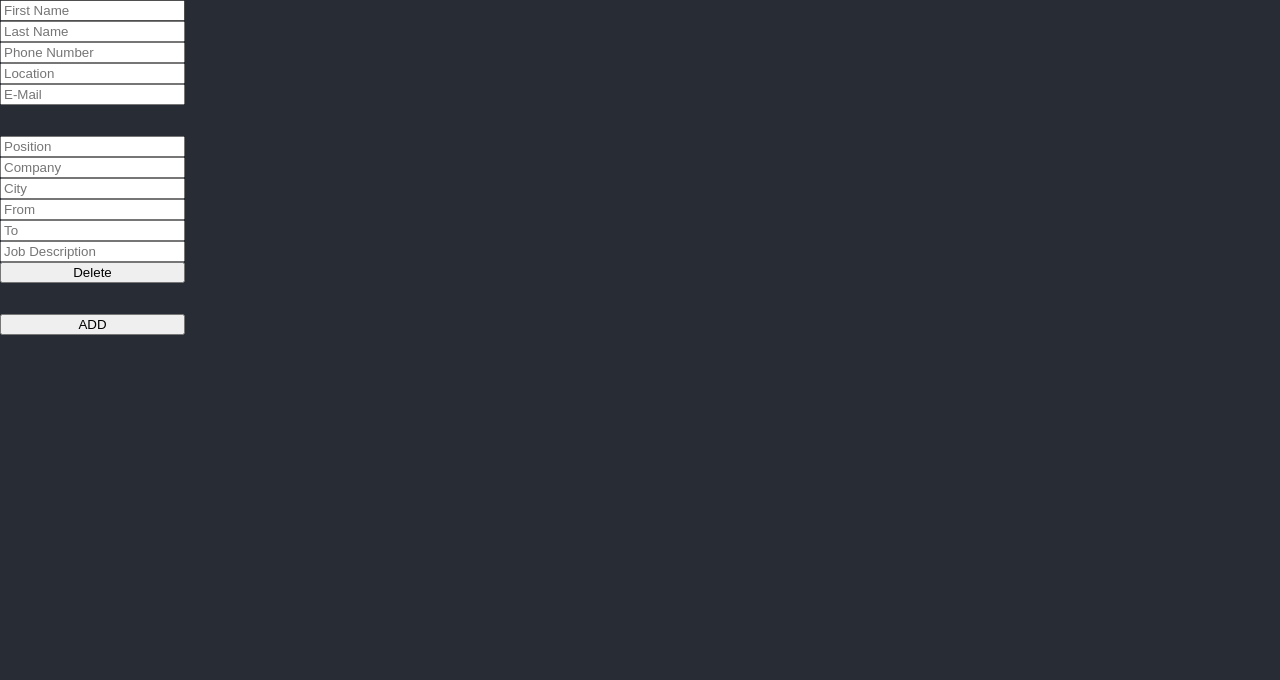
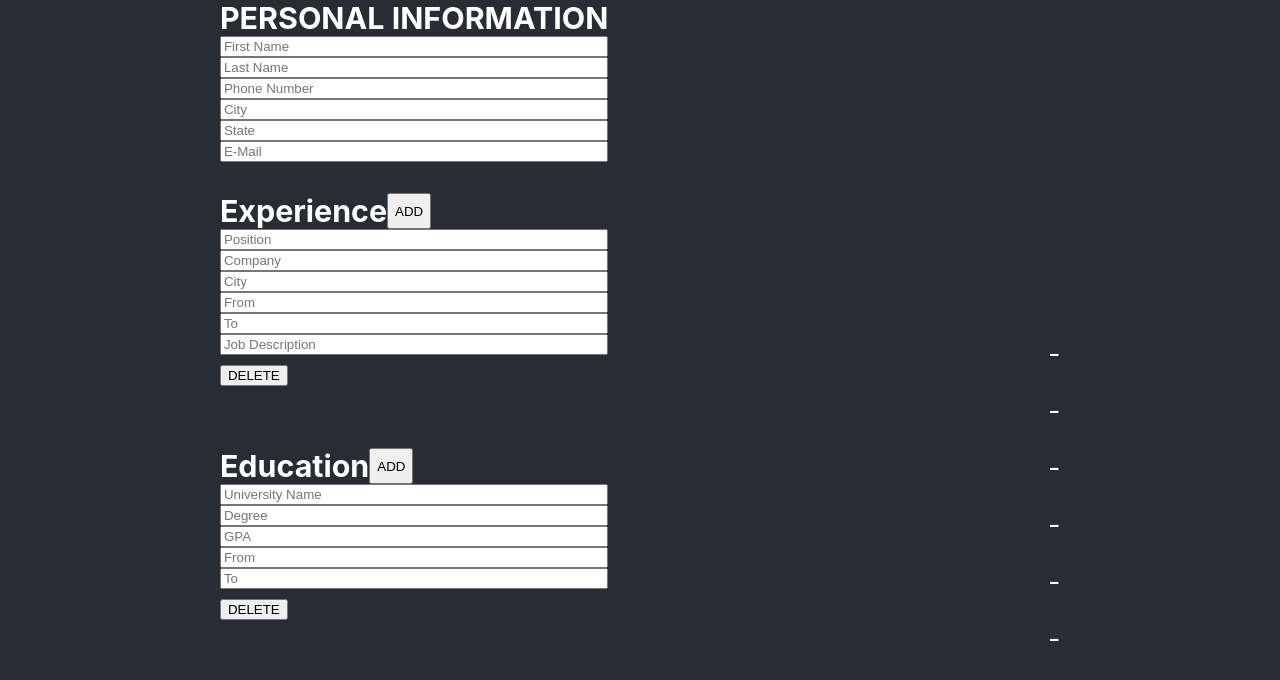
Before and after one commit to LordAdhaar/Resume-Creator, a React (Create React App) app in the folder resume-creator/: page / in a window 1280 px wide. Shown: the top 680 px of the page. Built offline with nearby package versions, Linux system fonts and the light colour scheme.

Commit message:
add all the form components, working personal information resume component

```diff
--- a/resume-creator/src/App.css
+++ b/resume-creator/src/App.css
@@ -1,7 +1,30 @@
-/*@media (prefers-reduced-motion: no-preference) {
+@media (prefers-reduced-motion: no-preference) {
   .App-logo {
     animation: App-logo-spin infinite 20s linear;
   }
+}
+
+.container{
+  background-color: #282c34;
+  min-height: 100vh;
+  display: flex;
+  align-items: flex-start;
+  justify-content: space-around;
+  font-size: calc(10px + 2vmin);
+  color: white;
+}
+
+.personalInfo,.educationForm,.experienceForm{
+  display: flex;
+  flex-direction: column;
+}
+
+.jobHeader, .eduHeader{
+  display: flex;
+}
+
+h3{
+  margin: 0px;
 }
 
 .App-link {
@@ -16,30 +39,3 @@
     transform: rotate(360deg);
   }
 }
-*/
-
-.Container {
-  background-color: #282c34;
-  min-height: 100vh;
-  display: flex;
-  flex-direction: column;
-  align-items: flex-start;
-  justify-content: flex-start;
-  font-size: calc(10px + 2vmin);
-  color: white;
-}
-
-.personalInfo{
-  display: flex;
-  flex-direction: column;
-}
-
-.jobContainer{
-  display: flex;
-  flex-direction: column;
-}
-
-.jobInfo{
-  display: flex;
-  flex-direction: column;
-}
--- a/resume-creator/src/App.js
+++ b/resume-creator/src/App.js
@@ -1,60 +1,98 @@
+import './App.css';
+import PersonalInfoForm from "./Components/PersonalInfoForm"
+import ExperienceForm from "./Components/ExperienceForm"
+import EducationForm from "./Components/EducationForm"
 import { useState } from 'react';
-import './App.css';
-import Experience from "./Experience";
 import uniqid from "uniqid";
+import PersonalInfo from "./Components/PersonalInfo"
+import ExperienceInfo from "./Components/ExperienceInfo";
+
 
 function App() {
 
-  const [firstName,setFirstName] = useState("");
-  const [lastName,setLastName] = useState("")
-  const [phone,setPhone] = useState("")
-  const [location,setLocation] = useState("")
-  const [email,setEmail] = useState("")
+  const [jobArr, setJobArr] = useState([[<ExperienceForm key={uniqid()}/>,uniqid()]]);
 
-  const [jobChildren, setJobChildren] = useState([<Experience key={uniqid()}  />]);
-
-  function handleJobChildren(){
-    setJobChildren([...jobChildren,<Experience key={uniqid()} />])
+  function handleJobArr(){
+    setJobArr([...jobArr,[<ExperienceForm key={uniqid()} />,uniqid()]])
   }
 
-
-  function handleFirstName(e){
-    setFirstName(e.target.value)
+  function deleteJob(jobDelId){
+    console.log("lamo")
+    setJobArr(jobArr.filter(job => job[1]!==jobDelId))
   }
 
-  function handleLastName(e){
-    setLastName(e.target.value)
+  const jobChildren = jobArr.map(job => {
+    return(
+      <div className="jobForm" key={job[1]}>
+        {job[0]}
+        <button onClick={()=>{deleteJob(job[1])}}>DELETE</button>
+        <br />
+        <br />
+      </div>
+    )
+  })
+
+  const [eduArr, setEduArr] = useState([[<EducationForm key={uniqid}/>,uniqid()]])
+
+  function handleEduArr(){
+    setEduArr([...eduArr,[<EducationForm key={uniqid()}/>,uniqid()]])
   }
 
-  function handlePhone(e){
-    setPhone(e.target.value)
+  function deleteEdu(eduDelId){
+    setEduArr(eduArr.filter(edu => edu[1]!==eduDelId))
   }
 
-  function handleLocation(e){
-    setLocation(e.target.value)
-  }
+  const eduChildren = eduArr.map(edu=>{
+    return(
+      <div className="eduForm" key={edu[1]}>
+        {edu[0]}
+        <button onClick={()=>{deleteEdu(edu[1])}}>DELETE</button>
+        <br />
+        <br />
+      </div>
+    )
+  })
 
-  function handleEmail(e){
-    setEmail(e.target.value);
-    console.log(firstName,lastName,phone,location,email,e.target.value,e.target);
-  }
 
+
+  //RETURN THE FINAL APPLICATION
   return (
-    <div className="Container">
-      <div className="personalInfo">
-        <input type="text" placeholder='First Name' id="firstName" value={firstName} onChange={handleFirstName}  />
-        <input type="text" placeholder='Last Name' id="lastName" value={lastName}  onChange={handleLastName}/>
-        <input type="text" placeholder='Phone Number' id="phoneNumber" value={phone} onChange={handlePhone}/>
-        <input type="text" placeholder='Location' id="location"  value={location} onChange={handleLocation} />
-        <input type="text" placeholder='E-Mail' id="email" value={email} onChange={handleEmail}/>
+    <div className="container">
+
+      <div className="form">
+
+        <PersonalInfoForm/>
+
+        <div className="jobHeader">
+          <h3>Experience </h3>
+          <button onClick={handleJobArr}>ADD</button>
+        </div>
+
+        <div className="jobContent">
+          {jobChildren}
+          <br />
+        </div>
+
+
+        <div className="eduHeader">
+          <h3>Education</h3>
+          <button onClick={handleEduArr}>ADD</button>
+        </div>
+
+        <div className="eduContent">
+          {eduChildren}
+          <br />
+        </div>
+
       </div>
-      <br/>
-      <div className="jobContainer">
-        {jobChildren}
-        <button className="add" onClick={handleJobChildren}>ADD</button>
-      </div>
+
+      <div className="resume">
+            <PersonalInfo />
+            <ExperienceInfo />
+        </div>
+
     </div>
-  );
+);
 }
 
 export default App;
--- /dev/null
+++ b/resume-creator/src/Components/EducationForm.js
@@ -0,0 +1,41 @@
+import { useState } from "react";
+
+export default function EducationForm(){
+
+    const [uni,setUni] = useState("");
+    const [degree,setDegree] = useState("");
+    const [GPA,setGPA] = useState("");
+    const [eduFrom,setEduFrom] = useState("");
+    const [eduTo,setEduTo] = useState("");
+
+    function handleUni(e){
+        setUni(e.target.value)
+    }
+
+    function handleDegree(e){
+        setDegree(e.target.value)
+    }
+
+    function handleGPA(e){
+        setGPA(e.target.value)
+    }
+
+    function handleEduFrom(e){
+        setEduFrom(e.target.value)
+    }
+
+    function handleEduTo(e){
+        setEduTo(e.target.value);
+        console.log(uni,degree,GPA,eduFrom,eduTo);
+    }
+
+    return (
+        <div className="educationForm">
+            <input type="text" placeholder="University Name " value={uni} onChange={handleUni} />
+            <input type="text" placeholder="Degree" value={degree} onChange={handleDegree} />
+            <input type="text" placeholder="GPA" value={GPA} onChange={handleGPA} />
+            <input type="text" placeholder="From" value={eduFrom} onChange={handleEduFrom} />
+            <input type="text" placeholder="To" value={eduTo} onChange={handleEduTo} />
+        </div>
+    )
+}
--- /dev/null
+++ b/resume-creator/src/Components/ExperienceForm.js
@@ -0,0 +1,51 @@
+import {  useEffect, useState } from "react";
+
+export default function ExperienceForm(){
+
+    const [position, setPosition] = useState("");
+    const [company,setCompany] = useState("");
+    const [jobCity,setJobCity] = useState("");
+    const [jobFrom,setJobFrom] = useState("");
+    const [jobTo,setJobTo] = useState("");
+    const [jobDescription,setJobDescription] = useState("");
+
+    useEffect(()=>{
+        console.log("you changed")
+    },[position,company,jobCity,jobFrom,jobTo,jobDescription])
+
+    function handlePosition(e){
+        setPosition(e.target.value)
+    }
+
+    function handleCompany(e){
+        setCompany(e.target.value)
+    }
+
+    function handleJobCity(e){
+        setJobCity(e.target.value)
+    }
+
+    function handleJobFrom(e){
+        setJobFrom(e.target.value)
+    }
+
+    function handleJobTo(e){
+        setJobTo(e.target.value)
+    }
+
+    function handleJobDescription(e){
+        setJobDescription(e.target.value)
+        console.log(position,company,jobCity,jobFrom,jobTo,jobDescription);
+    }
+
+    return (
+        <div className="experienceForm">
+            <input type="text" placeholder="Position" value={position} onChange={handlePosition} />
+            <input type="text" placeholder="Company" value={company} onChange={handleCompany}/>
+            <input type="text" placeholder="City" value={jobCity} onChange={handleJobCity}/>
+            <input type="text" placeholder="From" value={jobFrom} onChange={handleJobFrom}/>
+            <input type="text" placeholder="To" value={jobTo} onChange={handleJobTo}/>
+            <input type="text" placeholder="Job Description" value={jobDescription} onChange={handleJobDescription}/>
+        </div>
+    )
+}
--- /dev/null
+++ b/resume-creator/src/Components/ExperienceInfo.js
@@ -0,0 +1,12 @@
+export default function ExperienceInfo(){
+    return (
+        <div className="expInfo">
+            <p id="position">-</p>
+            <p id="company">-</p>
+            <p id="jobCity">-</p>
+            <p id="jobFrom">-</p>
+            <p id="jobTo">-</p>
+            <p id="jobDesc">-</p>
+        </div>
+    )
+}
--- /dev/null
+++ b/resume-creator/src/Components/PersonalInfo.js
@@ -0,0 +1,14 @@
+export default function PersonalInfo(){
+    return(
+        <div className="personalInfo">
+            <p id="fName"></p>
+            <p id="lName"></p>
+            <p id="phone"></p>
+            <p id="city"></p>
+            <p id="state"></p>
+            <p id="email"></p>
+
+
+        </div>
+    )
+}
--- /dev/null
+++ b/resume-creator/src/Components/PersonalInfoForm.js
@@ -0,0 +1,74 @@
+import { useEffect, useState } from "react";
+
+export default function PersonalInfoForm(){
+
+    const [firstName, setFirstName] = useState("");
+    const [lastName,setLastName] = useState("");
+    const [phone,setPhone] = useState("");
+    const [yourCity,setYourCity] = useState("");
+    const [yourSate,setYourState] = useState("");
+    const [email,setEmail] = useState("");
+
+    useEffect(()=>{
+
+        const fName = document.getElementById("fName");
+        fName.innerHTML=firstName;
+
+        const lName = document.getElementById("lName");
+        lName.innerHTML=lastName;
+
+        const phoneNo = document.getElementById("phone");
+        phoneNo.innerHTML=phone;
+
+        const city = document.getElementById("city");
+        city.innerHTML=yourCity;
+
+        const state = document.getElementById("state");
+        state.innerHTML=yourSate;
+
+        const atTheRate = document.getElementById("email");
+        atTheRate.innerHTML=email
+
+
+    },[firstName,lastName,phone,yourCity,yourSate,email])
+
+    function handleFirstName(e){
+        setFirstName(e.target.value)
+    }
+
+    function handleLastName(e){
+        setLastName(e.target.value)
+    }
+
+    function handlePhone(e){
+        setPhone(e.target.value)
+    }
+
+    function handleYourCity(e){
+        setYourCity(e.target.value)
+    }
+
+    function handleYourState(e){
+        setYourState(e.target.value)
+    }
+
+    function handleEmail(e){
+        setEmail(e.target.value)
+        console.log(firstName,lastName,phone,yourCity,yourSate,email);
+    }
+
+    return(
+        <div className="personalInfo">
+            <h3>PERSONAL INFORMATION</h3>
+            <input type="text" value={firstName} onChange={handleFirstName} placeholder="First Name"/>
+            <input type="text" value={lastName} onChange={handleLastName} placeholder="Last Name"/>
+            <input type="text" value={phone} onChange={handlePhone} placeholder="Phone Number"/>
+            <input type="text" value={yourCity} onChange={handleYourCity} placeholder="City"/>
+            <input type="text" value={yourSate} onChange={handleYourState} placeholder="State"/>
+            <input type="text" value={email} onChange={handleEmail} placeholder="E-Mail"/>
+            <br />
+        </div>
+    )
+
+
+}
--- a/resume-creator/src/Experience.js
+++ /dev/null
@@ -1,49 +0,0 @@
-import { useState } from "react";
-import uniqid from "uniqid";
-
-export default function Experience(){
-
-    const [position, setPosition] = useState("");
-    const [company, setCompany] = useState("");
-    const [city,setCity] = useState("");
-    const [from,setFrom] = useState("");
-    const [to,setTo] = useState("");
-    const [jobDescription,setJobDescription] = useState("");
-
-    function handlePosition(e){
-        setPosition(e.target.value);
-    }
-
-    function handleCompany(e){
-        setCompany(e.target.value);
-    }
-
-    function handleCity(e){
-        setCity(e.target.value);
-    }
-
-    function handleFrom(e){
-        setFrom(e.target.value);
-    }
-
-    function handleTo(e){
-        setTo(e.target.value);
-    }
-
-    function handleJobDescription(e){
-        setJobDescription(e.target.value);
-    }
-
-    return(
-        <div className="jobInfo" key={uniqid()}  >
-            <input type="text" id="position" value={position} onChange={handlePosition} placeholder="Position" />
-            <input type="text" id="company" value={company} onChange={handleCompany} placeholder="Company"/>
-            <input type="text" id="city" value={city} onChange={handleCity} placeholder="City"/>
-            <input type="text" id="from" value={from} onChange={handleFrom} placeholder="From"/>
-            <input type="text" id="to" value={to} onChange={handleTo} placeholder="To"/>
-            <input type="text" id="jobDescription" value={jobDescription} onChange={handleJobDescription} placeholder="Job Description" />
-            <button className="delete" >Delete</button>
-            <br />
-        </div>
-    )
-}
```
Also changed, not shown: resume-creator/src/Components/EducationInfo.js (added), resume-creator/src/Components/resume.js (added).
